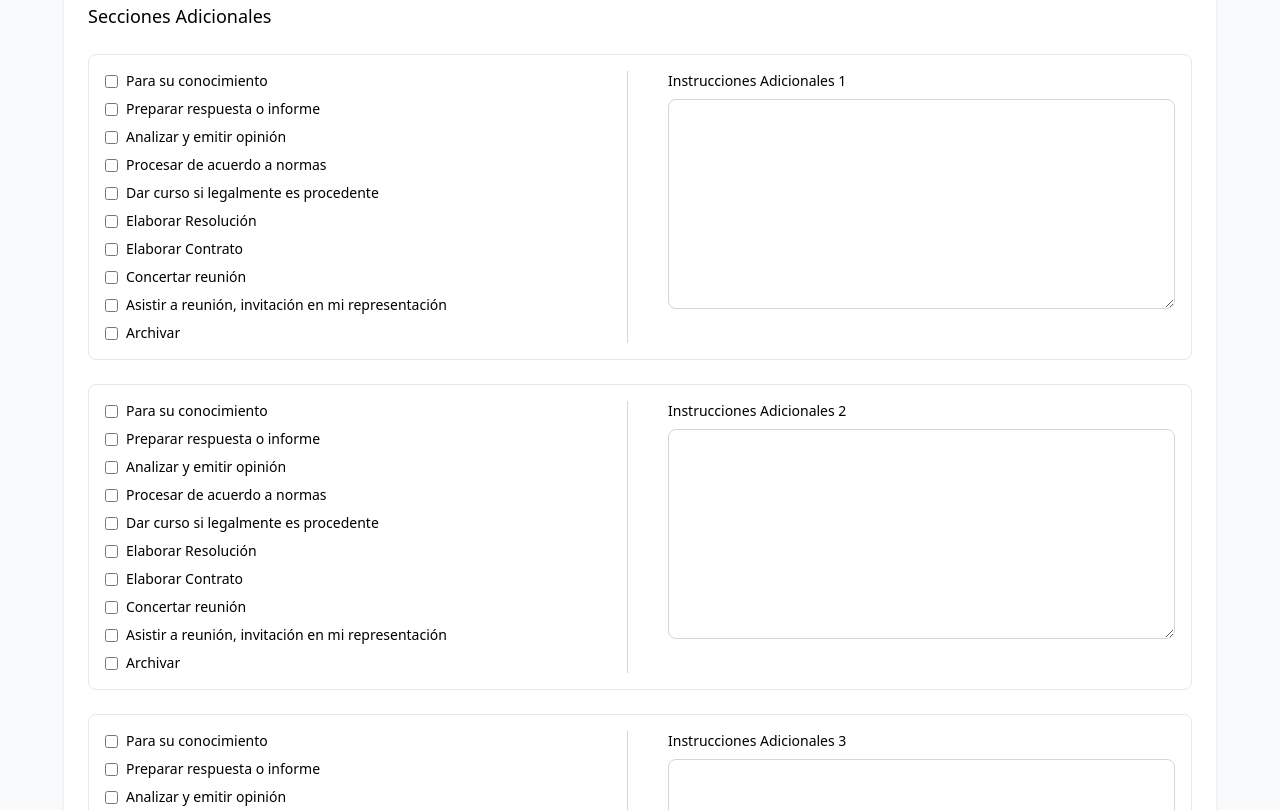
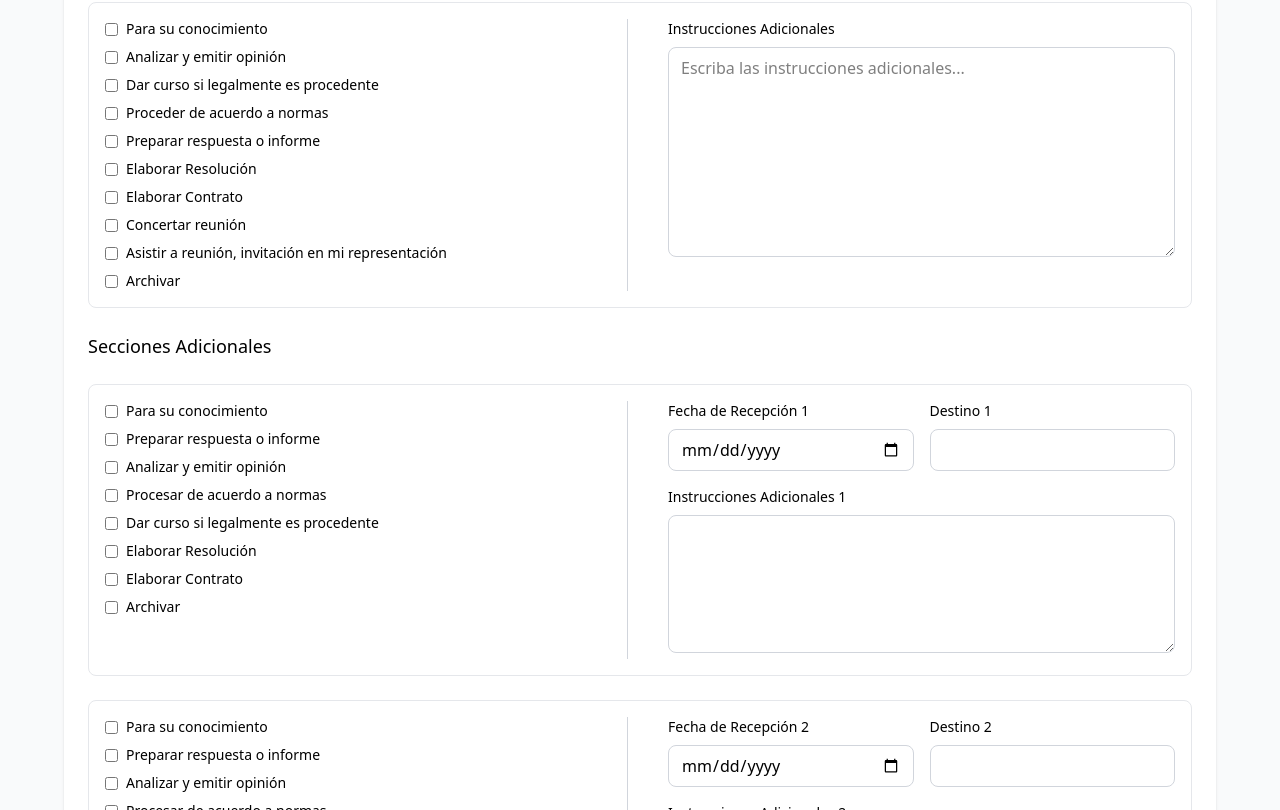
Before and after one commit to JosGtt/ojaRuta, a React app in the folder frontend/: page /nueva-hoja in a window 1280 px wide. Shown: the part 830-1640 px from the top of the page. Built offline with nearby package versions, Linux system fonts and the light colour scheme; sample sign-in values are in the browser's storage; the HTML template or start-up script is replaced by a standard one.

Commit message:
Actualización: generación de PDF con dom-to-image, mejoras de compatibilidad y colores

```diff
--- a/frontend/package.json
+++ b/frontend/package.json
@@ -14,6 +14,7 @@
     "@tailwindcss/vite": "^4.1.15",
     "@types/jspdf": "^1.3.3",
     "axios": "^1.12.2",
+    "dom-to-image": "^2.6.0",
     "html2canvas": "^1.4.1",
     "jspdf": "^3.0.3",
     "lucide-react": "^0.546.0",
--- a/frontend/src/components/NuevaHojaRuta.tsx
+++ b/frontend/src/components/NuevaHojaRuta.tsx
@@ -2,7 +2,7 @@ import React, { useState, useRef } from 'react';
 import { useNavigate } from 'react-router-dom';
 import { toast } from 'react-toastify';
 import jsPDF from 'jspdf';
-import html2canvas from 'html2canvas';
+import domtoimage from 'dom-to-image';
 import GuardarIcon from '../assets/guardaron';
 import VolverIcon from '../assets/Flecha down';
 import OjoIcon from '../assets/ojo';
@@ -24,16 +24,32 @@ interface FormData {
   // Campos adicionales del documento físico
   fecha_recepcion_1: string;
   destino_1: string;
+  destinos_1: string[];
   instrucciones_adicionales_1: string;
   fecha_recepcion_2: string;
   destino_2: string;
+  destinos_2: string[];
   instrucciones_adicionales_2: string;
   fecha_recepcion_3: string;
   destino_3: string;
+  destinos_3: string[];
   instrucciones_adicionales_3: string;
 }
 
 const destinosOptions = [
+  'Para su conocimiento',
+  'Analizar y emitir opinión',
+  'Dar curso si legalmente es procedente',
+  'Proceder de acuerdo a normas',
+  'Preparar respuesta o informe',
+  'Elaborar Resolución',
+  'Elaborar Contrato',
+  'Concertar reunión',
+  'Asistir a reunión, invitación en mi representación',
+  'Archivar'
+];
+
+const destinosSeccionesAdicionalesOptions = [
   'Para su conocimiento',
   'Preparar respuesta o informe',
   'Analizar y emitir opinión',
@@ -41,8 +57,6 @@ const destinosOptions = [
   'Dar curso si legalmente es procedente',
   'Elaborar Resolución',
   'Elaborar Contrato',
-  'Concertar reunión',
-  'Asistir a reunión, invitación en mi representación',
   'Archivar'
 ];
 
@@ -64,12 +78,15 @@ const NuevaHojaRuta: React.FC = () => {
     instrucciones_adicionales: '',
     fecha_recepcion_1: '',
     destino_1: '',
+    destinos_1: [],
     instrucciones_adicionales_1: '',
     fecha_recepcion_2: '',
     destino_2: '',
+    destinos_2: [],
     instrucciones_adicionales_2: '',
     fecha_recepcion_3: '',
     destino_3: '',
+    destinos_3: [],
     instrucciones_adicionales_3: ''
   });
 
@@ -90,6 +107,19 @@ const NuevaHojaRuta: React.FC = () => {
     }));
   };
 
+  const handleDestinoSectionChange = (destino: string, section: 1 | 2 | 3) => {
+    const fieldName = `destinos_${section}` as keyof FormData;
+    setFormData(prev => {
+      const currentDestinos = prev[fieldName] as string[];
+      return {
+        ...prev,
+        [fieldName]: currentDestinos.includes(destino)
+          ? currentDestinos.filter(d => d !== destino)
+          : [...currentDestinos, destino]
+      };
+    });
+  };
+
   const handleSubmit = async (e: React.FormEvent) => {
     e.preventDefault();
     try {
@@ -102,24 +132,54 @@ const NuevaHojaRuta: React.FC = () => {
     }
   };
 
+  const convertOklchToRgb = (element: HTMLElement) => {
+    const styles = window.getComputedStyle(element);
+    const properties = ['background-color', 'color', 'border-top-color', 'border-right-color', 'border-bottom-color', 'border-left-color'];
+
+    properties.forEach(prop => {
+      const value = styles.getPropertyValue(prop);
+      if (value) {
+        element.style.setProperty(prop, value, 'important');
+      }
+    });
+  };
+
   const handlePrint = async () => {
     if (!printRef.current) return;
     try {
-      setShowPreview(true);
-      await new Promise(resolve => setTimeout(resolve, 100));
-      const canvas = await html2canvas(printRef.current, { scale: 2, useCORS: true, allowTaint: true, backgroundColor: '#ffffff' });
-      const pdf = new jsPDF('p', 'mm', [215.9, 355.6]);
-      const imgData = canvas.toDataURL('image/png');
-      const imgWidth = 215.9;
-      const imgHeight = (canvas.height * imgWidth) / canvas.width;
-      pdf.addImage(imgData, 'PNG', 0, 0, imgWidth, imgHeight);
-      const timestamp = new Date().toISOString().replace(/[:.]/g, '-').split('T')[0];
-      const filename = `hoja-ruta-${formData.numero_hr || timestamp}.pdf`;
-      pdf.save(filename);
-      toast.success('PDF generado exitosamente');
+      if (!showPreview) {
+        setShowPreview(true);
+        await new Promise(resolve => setTimeout(resolve, 1000));
+      } else {
+        await new Promise(resolve => setTimeout(resolve, 300));
+      }
+      const element = printRef.current;
+      const dataUrl = await domtoimage.toPng(element);
+      const img = new window.Image();
+      img.src = dataUrl;
+      img.onload = () => {
+        const imgWidth = 210; // A4 width in mm
+        const pageHeight = 297; // A4 height in mm
+        const imgHeight = (img.height * imgWidth) / img.width;
+        let heightLeft = imgHeight;
+        const pdf = new jsPDF('p', 'mm', 'a4');
+        let position = 0;
+        pdf.addImage(dataUrl, 'PNG', 0, position, imgWidth, imgHeight);
+        heightLeft -= pageHeight;
+        while (heightLeft >= 0) {
+          position = heightLeft - imgHeight;
+          pdf.addPage();
+          pdf.addImage(dataUrl, 'PNG', 0, position, imgWidth, imgHeight);
+          heightLeft -= pageHeight;
+        }
+        const timestamp = new Date().toISOString().replace(/[:.]/g, '-').split('T')[0];
+        const filename = `hoja-ruta-${formData.numero_hr || timestamp}.pdf`;
+        pdf.save(filename);
+        toast.success('PDF generado exitosamente');
+      };
     } catch (error) {
       console.error('Error al generar PDF:', error);
-      toast.error('Error al generar el PDF');
+      toast.error('Error al generar el PDF: ' + error);
     }
   };
 
@@ -195,6 +255,33 @@ const NuevaHojaRuta: React.FC = () => {
                 <textarea name="destino_principal" value={formData.destino_principal} onChange={handleInputChange} rows={2} className="w-full px-3 py-2 border border-gray-300 rounded-lg" placeholder="Escriba el destino principal..." />
               </div>
 
+              {/* Sección principal de opciones de destino e instrucciones */}
+              <div className="mt-6">
+                <div className="border border-gray-200 rounded-lg p-4">
+                  <div className="grid grid-cols-2 gap-6">
+                    {/* Columna izquierda: Opciones de destino principales */}
+                    <div className="border-r border-gray-300 pr-4">
+                      <div className="space-y-2">
+                        {destinosOptions.map((destino) => (
+                          <label key={destino} className="flex items-center">
+                            <input type="checkbox" checked={formData.destinos.includes(destino)} onChange={() => handleDestinoChange(destino)} className="mr-2" />
+                            <span className="text-sm">{destino}</span>
+                          </label>
+                        ))}
+                      </div>
+                    </div>
+
+                    {/* Columna derecha: Instrucciones adicionales principales */}
+                    <div className="pl-4">
+                      <div>
+                        <label className="block text-sm font-medium mb-2">Instrucciones Adicionales</label>
+                        <textarea name="instrucciones_adicionales" value={formData.instrucciones_adicionales} onChange={handleInputChange} rows={8} className="w-full px-3 py-2 border border-gray-300 rounded-lg" placeholder="Escriba las instrucciones adicionales..." />
+                      </div>
+                    </div>
+                  </div>
+                </div>
+              </div>
+
               {/* Secciones adicionales con opciones de destino */}
               <div className="mt-6 space-y-6">
                 <h3 className="text-lg font-medium">Secciones Adicionales</h3>
@@ -205,20 +292,35 @@ const NuevaHojaRuta: React.FC = () => {
                     {/* Columna izquierda: Opciones de destino 1 */}
                     <div className="border-r border-gray-300 pr-4">
                       <div className="space-y-2">
-                        {destinosOptions.map((destino) => (
+                        {destinosSeccionesAdicionalesOptions.map((destino) => (
                           <label key={`destino1_${destino}`} className="flex items-center">
-                            <input type="checkbox" name={`destino1_${destino}`} className="mr-2" />
+                            <input
+                              type="checkbox"
+                              checked={formData.destinos_1.includes(destino)}
+                              onChange={() => handleDestinoSectionChange(destino, 1)}
+                              className="mr-2"
+                            />
                             <span className="text-sm">{destino}</span>
                           </label>
                         ))}
                       </div>
                     </div>
 
-                    {/* Columna derecha: Instrucciones Adicionales 1 */}
+                    {/* Columna derecha: Campos de la sección 1 */}
                     <div className="pl-4">
+                      <div className="grid grid-cols-2 gap-4 mb-4">
+                        <div>
+                          <label className="block text-sm font-medium mb-2">Fecha de Recepción 1</label>
+                          <input type="date" name="fecha_recepcion_1" value={formData.fecha_recepcion_1} onChange={handleInputChange} className="w-full px-3 py-2 border border-gray-300 rounded-lg" />
+                        </div>
+                        <div>
+                          <label className="block text-sm font-medium mb-2">Destino 1</label>
+                          <input type="text" name="destino_1" value={formData.destino_1} onChange={handleInputChange} className="w-full px-3 py-2 border border-gray-300 rounded-lg" />
+                        </div>
+                      </div>
                       <div>
                         <label className="block text-sm font-medium mb-2">Instrucciones Adicionales 1</label>
-                        <textarea name="instrucciones_adicionales_1" value={formData.instrucciones_adicionales_1} onChange={handleInputChange} rows={8} className="w-full px-3 py-2 border border-gray-300 rounded-lg" />
+                        <textarea name="instrucciones_adicionales_1" value={formData.instrucciones_adicionales_1} onChange={handleInputChange} rows={5} className="w-full px-3 py-2 border border-gray-300 rounded-lg" />
                       </div>
                     </div>
                   </div>
@@ -230,20 +332,35 @@ const NuevaHojaRuta: React.FC = () => {
                     {/* Columna izquierda: Opciones de destino 2 */}
                     <div className="border-r border-gray-300 pr-4">
                       <div className="space-y-2">
-                        {destinosOptions.map((destino) => (
+                        {destinosSeccionesAdicionalesOptions.map((destino) => (
                           <label key={`destino2_${destino}`} className="flex items-center">
-                            <input type="checkbox" name={`destino2_${destino}`} className="mr-2" />
+                            <input
+                              type="checkbox"
+                              checked={formData.destinos_2.includes(destino)}
+                              onChange={() => handleDestinoSectionChange(destino, 2)}
+                              className="mr-2"
+                            />
                             <span className="text-sm">{destino}</span>
                           </label>
                         ))}
                       </div>
                     </div>
 
-                    {/* Columna derecha: Instrucciones Adicionales 2 */}
+                    {/* Columna derecha: Campos de la sección 2 */}
                     <div className="pl-4">
+                      <div className="grid grid-cols-2 gap-4 mb-4">
+                        <div>
+                          <label className="block text-sm font-medium mb-2">Fecha de Recepción 2</label>
+                          <input type="date" name="fecha_recepcion_2" value={formData.fecha_recepcion_2} onChange={handleInputChange} className="w-full px-3 py-2 border border-gray-300 rounded-lg" />
+                        </div>
+                        <div>
+                          <label className="block text-sm font-medium mb-2">Destino 2</label>
+                          <input type="text" name="destino_2" value={formData.destino_2} onChange={handleInputChange} className="w-full px-3 py-2 border border-gray-300 rounded-lg" />
+                        </div>
+                      </div>
                       <div>
                         <label className="block text-sm font-medium mb-2">Instrucciones Adicionales 2</label>
-                        <textarea name="instrucciones_adicionales_2" value={formData.instrucciones_adicionales_2} onChange={handleInputChange} rows={8} className="w-full px-3 py-2 border border-gray-300 rounded-lg" />
+                        <textarea name="instrucciones_adicionales_2" value={formData.instrucciones_adicionales_2} onChange={handleInputChange} rows={5} className="w-full px-3 py-2 border border-gray-300 rounded-lg" />
                       </div>
                     </div>
                   </div>
@@ -255,20 +372,35 @@ const NuevaHojaRuta: React.FC = () => {
                     {/* Columna izquierda: Opciones de destino 3 */}
                     <div className="border-r border-gray-300 pr-4">
                       <div className="space-y-2">
-                        {destinosOptions.map((destino) => (
+                        {destinosSeccionesAdicionalesOptions.map((destino) => (
                           <label key={`destino3_${destino}`} className="flex items-center">
-                            <input type="checkbox" name={`destino3_${destino}`} className="mr-2" />
+                            <input
+                              type="checkbox"
+                              checked={formData.destinos_3.includes(destino)}
+                              onChange={() => handleDestinoSectionChange(destino, 3)}
+                              className="mr-2"
+                            />
                             <span className="text-sm">{destino}</span>
                           </label>
                         ))}
                       </div>
                     </div>
 
-                    {/* Columna derecha: Instrucciones Adicionales 3 */}
+                    {/* Columna derecha: Campos de la sección 3 */}
                     <div className="pl-4">
+                      <div className="grid grid-cols-2 gap-4 mb-4">
+                        <div>
+                          <label className="block text-sm font-medium mb-2">Fecha de Recepción 3</label>
+                          <input type="date" name="fecha_recepcion_3" value={formData.fecha_recepcion_3} onChange={handleInputChange} className="w-full px-3 py-2 border border-gray-300 rounded-lg" />
+                        </div>
+                        <div>
+                          <label className="block text-sm font-medium mb-2">Destino 3</label>
+                          <input type="text" name="destino_3" value={formData.destino_3} onChange={handleInputChange} className="w-full px-3 py-2 border border-gray-300 rounded-lg" />
+                        </div>
+                      </div>
                       <div>
                         <label className="block text-sm font-medium mb-2">Instrucciones Adicionales 3</label>
-                        <textarea name="instrucciones_adicionales_3" value={formData.instrucciones_adicionales_3} onChange={handleInputChange} rows={8} className="w-full px-3 py-2 border border-gray-300 rounded-lg" />
+                        <textarea name="instrucciones_adicionales_3" value={formData.instrucciones_adicionales_3} onChange={handleInputChange} rows={5} className="w-full px-3 py-2 border border-gray-300 rounded-lg" />
                       </div>
                     </div>
                   </div>
@@ -293,7 +425,11 @@ const NuevaHojaRuta: React.FC = () => {
             </form>
           </div>
         ) : (
-          <div className="bg-white shadow-lg" ref={printRef}>
+          <div
+            className="bg-white shadow-lg"
+            ref={printRef}
+            style={{ background: '#fff', color: '#222' }}
+          >
             <div className="p-6">
               <div className="text-center mb-4">
                 <div className="flex items-start justify-between mb-2">
@@ -401,10 +537,10 @@ const NuevaHojaRuta: React.FC = () => {
                   <div className="border-r border-black p-1">
                     <div className="space-y-1 text-xs">
                       <div><input type="checkbox" checked={formData.destinos.includes('Para su conocimiento')} readOnly className="mr-1" />Para su conocimiento</div>
+                      <div><input type="checkbox" checked={formData.destinos.includes('Analizar y emitir opinión')} readOnly className="mr-1" />Analizar y emitir opinión</div>
+                      <div><input type="checkbox" checked={formData.destinos.includes('Dar curso si legalmente es procedente')} readOnly className="mr-1" />Dar curso si legalmente es procedente</div>
+                      <div><input type="checkbox" checked={formData.destinos.includes('Proceder de acuerdo a normas')} readOnly className="mr-1" />Proceder de acuerdo a normas</div>
                       <div><input type="checkbox" checked={formData.destinos.includes('Preparar respuesta o informe')} readOnly className="mr-1" />Preparar respuesta o informe</div>
-                      <div><input type="checkbox" checked={formData.destinos.includes('Analizar y emitir opinión')} readOnly className="mr-1" />Analizar y emitir opinión</div>
-                      <div><input type="checkbox" checked={formData.destinos.includes('Procesar de acuerdo a normas')} readOnly className="mr-1" />Procesar de acuerdo a normas</div>
-                      <div><input type="checkbox" checked={formData.destinos.includes('Dar curso si legalmente es procedente')} readOnly className="mr-1" />Dar curso si legalmente es procedente</div>
                       <div><input type="checkbox" checked={formData.destinos.includes('Elaborar Resolución')} readOnly className="mr-1" />Elaborar Resolución</div>
                       <div><input type="checkbox" checked={formData.destinos.includes('Elaborar Contrato')} readOnly className="mr-1" />Elaborar Contrato</div>
                       <div><input type="checkbox" checked={formData.destinos.includes('Concertar reunión')} readOnly className="mr-1" />Concertar reunión</div>
@@ -432,9 +568,9 @@ const NuevaHojaRuta: React.FC = () => {
 
               {/* FECHA DE RECEPCIÓN y DESTINO (repetido 3 veces como en el documento) */}
               {[
-                { fecha: formData.fecha_recepcion_1, destino: formData.destino_1, instrucciones: formData.instrucciones_adicionales_1 },
-                { fecha: formData.fecha_recepcion_2, destino: formData.destino_2, instrucciones: formData.instrucciones_adicionales_2 },
-                { fecha: formData.fecha_recepcion_3, destino: formData.destino_3, instrucciones: formData.instrucciones_adicionales_3 }
+                { fecha: formData.fecha_recepcion_1, destino: formData.destino_1, instrucciones: formData.instrucciones_adicionales_1, destinos: formData.destinos_1 },
+                { fecha: formData.fecha_recepcion_2, destino: formData.destino_2, instrucciones: formData.instrucciones_adicionales_2, destinos: formData.destinos_2 },
+                { fecha: formData.fecha_recepcion_3, destino: formData.destino_3, instrucciones: formData.instrucciones_adicionales_3, destinos: formData.destinos_3 }
               ].map((seccion, index) => (
                 <div key={index + 1}>
                   <div className="border border-black border-t-0 p-1">
@@ -448,14 +584,14 @@ const NuevaHojaRuta: React.FC = () => {
                     <div className="grid grid-cols-2">
                       <div className="border-r border-black p-1">
                         <div className="space-y-1 text-xs">
-                          <div><input type="checkbox" readOnly className="mr-1" />Para su conocimiento</div>
-                          <div><input type="checkbox" readOnly className="mr-1" />Analizar y emitir opinión</div>
-                          <div><input type="checkbox" readOnly className="mr-1" />Dar curso se legalmente es procedente</div>
-                          <div><input type="checkbox" readOnly className="mr-1" />Proceder de acuerdo a normas</div>
-                          <div><input type="checkbox" readOnly className="mr-1" />Preparar respuesta o informe</div>
-                          <div><input type="checkbox" readOnly className="mr-1" />Elaborar Resolución</div>
-                          <div><input type="checkbox" readOnly className="mr-1" />Elaborar Contrato</div>
-                          <div><input type="checkbox" readOnly className="mr-1" />Archivar</div>
+                          <div><input type="checkbox" checked={seccion.destinos.includes('Para su conocimiento')} readOnly className="mr-1" />Para su conocimiento</div>
+                          <div><input type="checkbox" checked={seccion.destinos.includes('Preparar respuesta o informe')} readOnly className="mr-1" />Preparar respuesta o informe</div>
+                          <div><input type="checkbox" checked={seccion.destinos.includes('Analizar y emitir opinión')} readOnly className="mr-1" />Analizar y emitir opinión</div>
+                          <div><input type="checkbox" checked={seccion.destinos.includes('Procesar de acuerdo a normas')} readOnly className="mr-1" />Procesar de acuerdo a normas</div>
+                          <div><input type="checkbox" checked={seccion.destinos.includes('Dar curso si legalmente es procedente')} readOnly className="mr-1" />Dar curso si legalmente es procedente</div>
+                          <div><input type="checkbox" checked={seccion.destinos.includes('Elaborar Resolución')} readOnly className="mr-1" />Elaborar Resolución</div>
+                          <div><input type="checkbox" checked={seccion.destinos.includes('Elaborar Contrato')} readOnly className="mr-1" />Elaborar Contrato</div>
+                          <div><input type="checkbox" checked={seccion.destinos.includes('Archivar')} readOnly className="mr-1" />Archivar</div>
                         </div>
                       </div>
 
```
Also changed, not shown: 1 other file (tests, documents, lock files or other folders).
